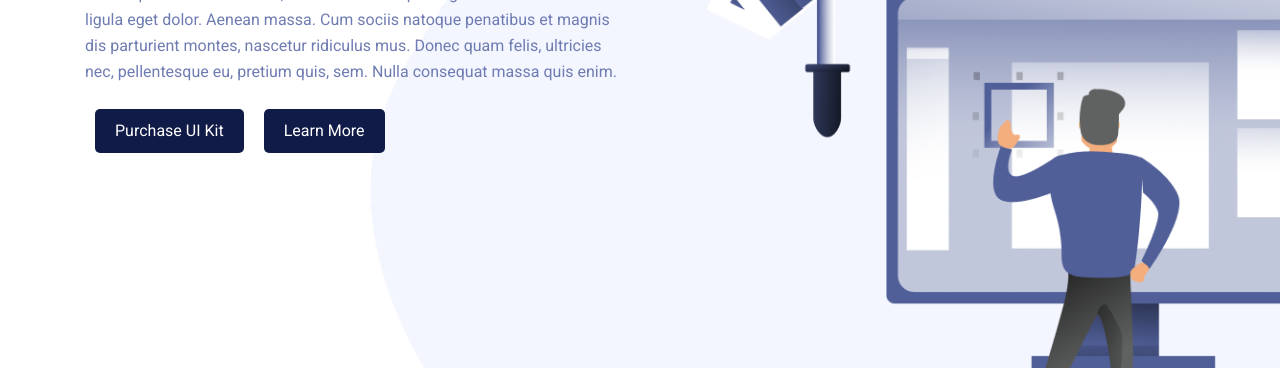
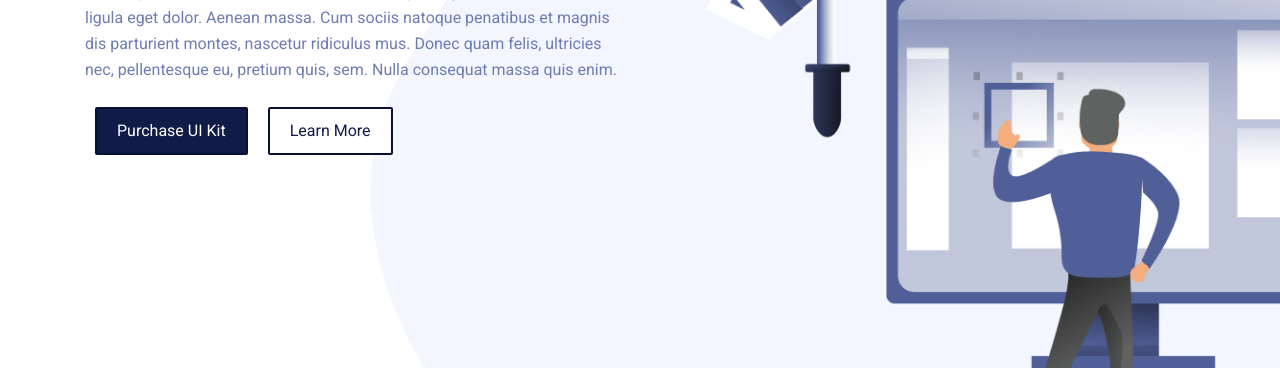
Before and after one commit to ngoc-nt/jvb-practice-3, a plain HTML site: page index.html in a window 1280 px wide. Shown: the part 432-800 px from the top of the page. Drawn offline with nearby package versions, Linux system fonts and the light colour scheme.

Commit message:
fix layout css banner

```diff
--- a/assets/css/styles.css
+++ b/assets/css/styles.css
@@ -29,7 +29,7 @@ body {
 }
 
 .brand-logo {
-    color: var(--colour-logo-primary, #37447e);
+    color: var(--color-logo-primary, #37447e);
     font-feature-settings: "clig" off, "liga" off;
     font-size: 26px;
     font-style: normal;
@@ -157,6 +157,22 @@ body {
     cursor: pointer;
     text-align: center;
     font-feature-settings: "clig" off, "liga" off;
+    border-radius: 2px;
+    border: 2px solid var(--color-main-blue-900, #091133);
+}
+
+.button-div__item_white {
+    padding: 10px 20px;
+    margin: 0 10px;
+    border-radius: 2px;
+    background: var(--color-secondary-white-100-general);
+    color: var(--color-main-blue-800);
+    border-radius: 5px;
+    cursor: pointer;
+    text-align: center;
+    font-feature-settings: "clig" off, "liga" off;
+    border-radius: 2px;
+    border: 2px solid var(--color-main-blue-900, #091133);
 }
 
 .cart-product {
--- a/index.html
+++ b/index.html
@@ -58,7 +58,7 @@
                             <br>
                             <div class="button-div">
                                 <div class="button-div__item">Purchase UI Kit</div>
-                                <div class="button-div__item">Learn More</div>
+                                <div class="button-div__item_white">Learn More</div>
                             </div>
                         </div>
                     </div>
```
